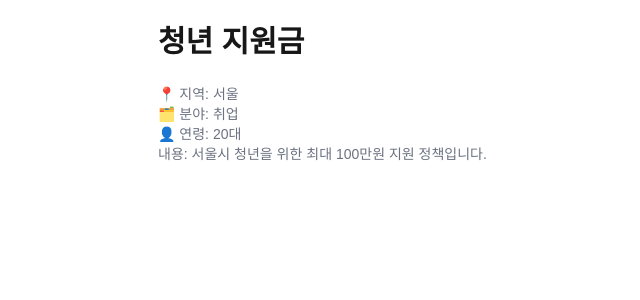
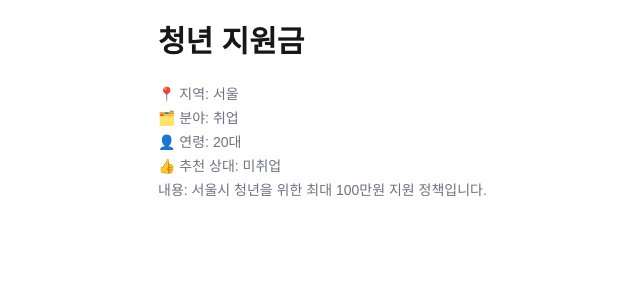
Before and after one commit to perci2an/RJugo_Front, a Next.js app: page /card/policy/card-0001 in a window 1280 px wide. Shown: the top 300 px of the page, without its empty margins (170-810 px from the left). Built offline with nearby package versions, Linux system fonts and the light colour scheme.

Commit message:
✨Feat: 다중 및 단일 값 처리 위해 card 필드 join 호출 시 타입 체크 추가
- 카드 상세 페이지에서 location, category 등 필드가 배열일 경우만 join 처리하도록 타입 체크 추가

```diff
--- a/src/app/card/[type]/[id]/page.jsx
+++ b/src/app/card/[type]/[id]/page.jsx
@@ -1,9 +1,8 @@
-// /app/card/[type]/[id]/page.jsx
 import fs from "fs";
 import path from "path";
 
 export default async function CardDetailPage({ params }) {
-  const { type, id } = params; // type: "policy" or "finance"
+  const { type, id } = params;
 
   const filePath = path.join(
     process.cwd(),
@@ -26,12 +25,35 @@
 
   return (
     <div className="p-6 max-w-2xl mx-auto">
+      {card.image && (
+        <img
+          src={card.image}
+          alt={card.title}
+          className="mb-6 w-full h-64 object-cover rounded-xl shadow"
+        />
+      )}
       <h1 className="text-3xl font-bold mb-4">{card.title}</h1>
       <p className="text-gray-700 mb-6">{card.description}</p>
-      <div className="text-sm text-gray-500">
-        <p>📍 지역: {card.location}</p>
-        <p>🗂️ 분야: {card.category}</p>
-        <p>👤 연령: {card.age}</p>
+      <div className="text-sm text-gray-500 space-y-1">
+        <p>
+          📍 지역:{" "}
+          {Array.isArray(card.location)
+            ? card.location.join(", ")
+            : card.location}
+        </p>
+        <p>
+          🗂️ 분야:{" "}
+          {Array.isArray(card.category)
+            ? card.category.join(", ")
+            : card.category}
+        </p>
+        <p>
+          👤 연령: {Array.isArray(card.age) ? card.age.join(", ") : card.age}
+        </p>
+        <p>
+          👍 추천 상대:{" "}
+          {Array.isArray(card.status) ? card.status.join(", ") : card.status}
+        </p>
         <p>내용: {card.details}</p>
       </div>
     </div>
```
